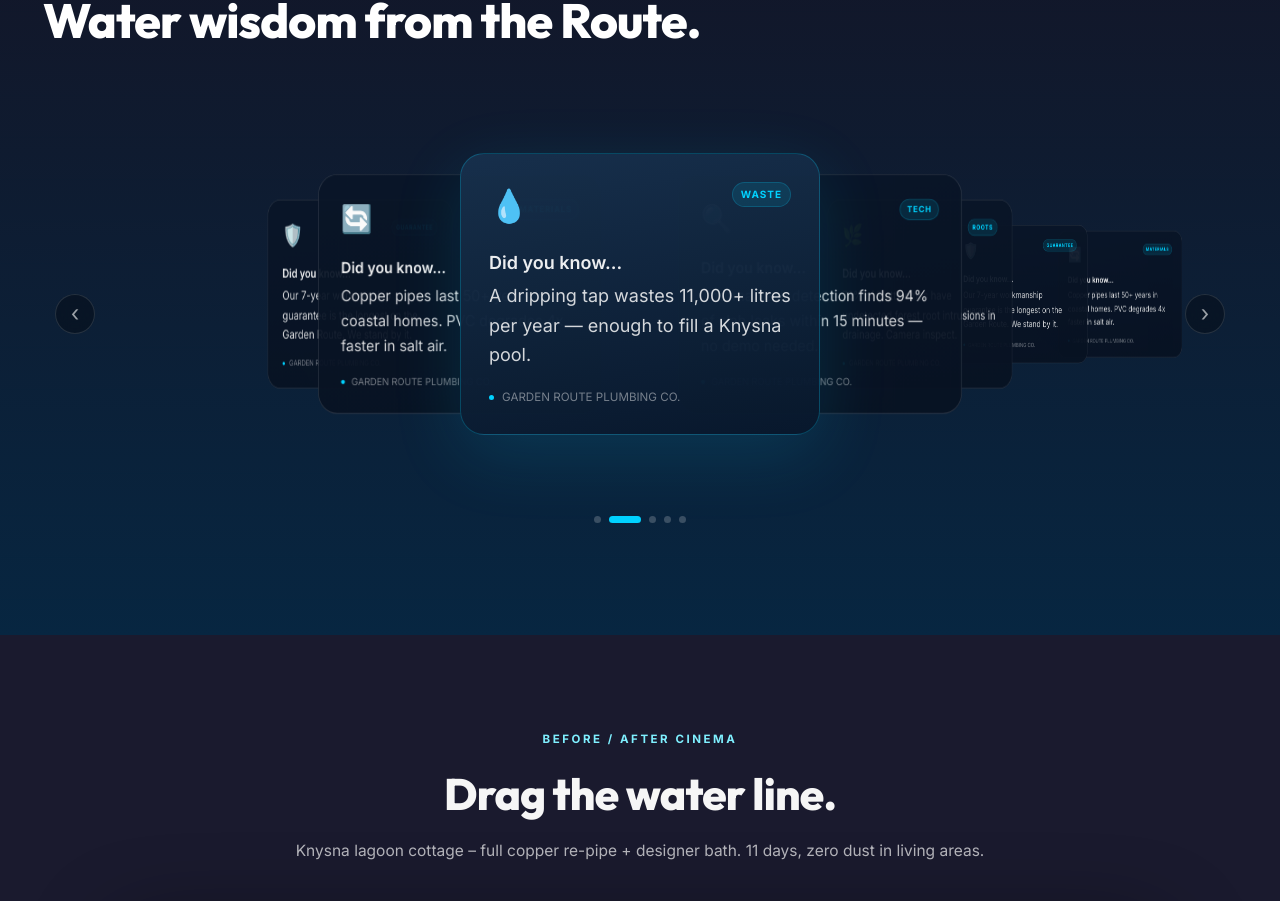
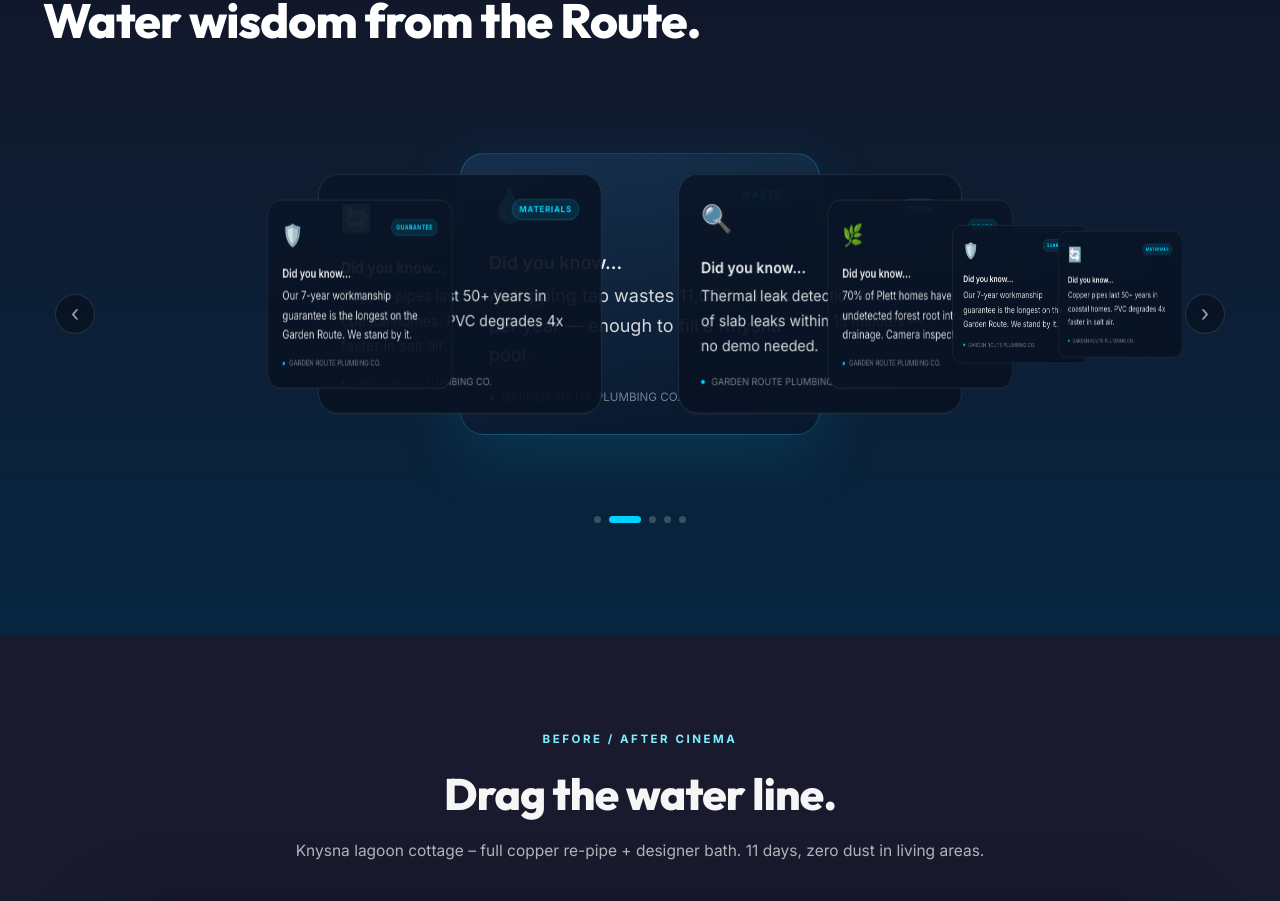
Before and after one commit to mikewithoutthemechanics/PUNCTUAL-PLUMBERS-PRODUCTION, a React (Vite) app: page / in a window 1280 px wide. Shown: the part 2846-3747 px from the top of the page. Built offline with nearby package versions, Linux system fonts and the light colour scheme; grey boxes are pictures that could not be loaded; a web font is replaced by a local one.

Commit message:
fix carousel first/last card layering via DOM order sorting

```diff
--- a/src/App.tsx
+++ b/src/App.tsx
@@ -487,7 +487,12 @@ export default function App() {
           </div>
           <div className="mt-12 relative" style={{ perspective:"1300px" }}>
             <div className="relative h-[340px] sm:h-[380px] flex items-center justify-center">
-              {paddedFlow.map((item, i) => {
+              {paddedFlow.map((_, sortIdx) => sortIdx).sort((a, b) => {
+                const absA = Math.abs(a - flowIdx);
+                const absB = Math.abs(b - flowIdx);
+                return absA - absB;
+              }).map(i => {
+                const item = paddedFlow[i];
                 const diff = i - flowIdx;
                 const abs = Math.abs(diff);
                 const sign = Math.sign(diff) || 1;
@@ -496,14 +501,13 @@ export default function App() {
                 const scale = isCenter ? 1 : Math.max(0.45, 0.85 - (abs - 1) * 0.18);
                 const rotateY = isCenter ? 0 : sign * (abs === 1 ? -22 : -40);
                 const z = isCenter ? 0 : -(abs * 60);
-                const zIndex = isCenter ? 50 : Math.max(10, 50 - abs * 8);
                 return (
                   <motion.div
                     key={i}
                     animate={{ x, scale, rotateY, z }}
                     transition={{ duration:0.6, ease:[0.22,1,0.36,1] }}
                     className="absolute cursor-pointer"
-                    style={{ transformStyle:"preserve-3d", backfaceVisibility:"hidden", zIndex }}
+                    style={{ transformStyle:"preserve-3d", backfaceVisibility:"hidden" }}
                     onClick={() => setFlowIdx(i)}
                     onMouseEnter={() => setFlowPaused(true)}
                     onMouseLeave={() => setFlowPaused(false)}
```
Also changed, not shown: 2 other files (tests, documents, lock files or other folders).
